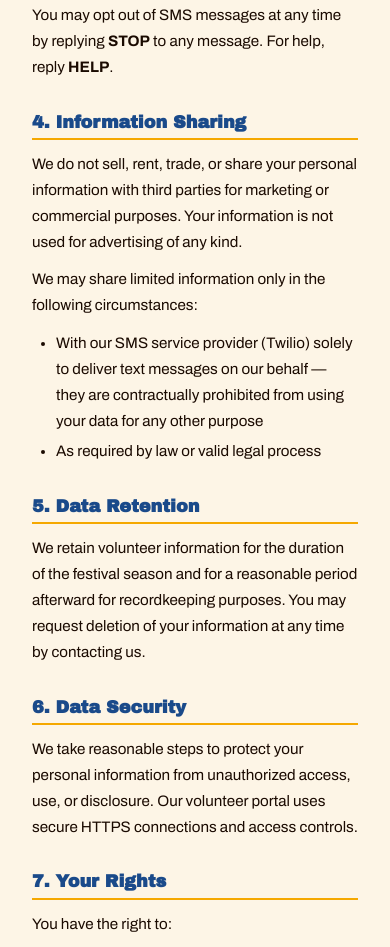
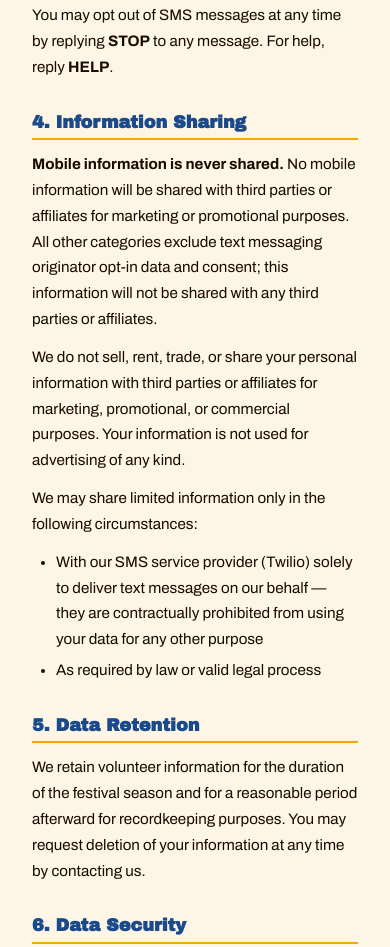
Before and after one commit to johnglee-egr/egr-festival-website, a plain HTML site: page privacy-policy.html in a window 390 px wide. Shown: the part 1624-2571 px from the top of the page. Drawn offline with Linux system fonts and the light colour scheme.

Commit message:
Privacy: add A2P 10DLC mobile-number non-sharing statement
Twilio campaign vetting (error 30896) requires the privacy policy to
state explicitly that mobile numbers are not shared with third parties
OR AFFILIATES for marketing or promotional purposes. The existing
wording covered "third parties" only and did not call out mobile
information or opt-in data specifically.

Co-Authored-By: Claude Opus 4.8 <noreply@anthropic.com>

```diff
--- a/privacy-policy.html
+++ b/privacy-policy.html
@@ -110,7 +110,9 @@
   <p>You may opt out of SMS messages at any time by replying <strong>STOP</strong> to any message. For help, reply <strong>HELP</strong>.</p>
 
   <h2>4. Information Sharing</h2>
-  <p>We do not sell, rent, trade, or share your personal information with third parties for marketing or commercial purposes. Your information is not used for advertising of any kind.</p>
+  <p><strong>Mobile information is never shared.</strong> No mobile information will be shared with third parties or affiliates for marketing or promotional purposes. All other categories exclude text messaging originator opt-in data and consent; this information will not be shared with any third parties or affiliates.</p>
+
+  <p>We do not sell, rent, trade, or share your personal information with third parties or affiliates for marketing, promotional, or commercial purposes. Your information is not used for advertising of any kind.</p>
   <p>We may share limited information only in the following circumstances:</p>
   <ul>
     <li>With our SMS service provider (Twilio) solely to deliver text messages on our behalf — they are contractually prohibited from using your data for any other purpose</li>
```
